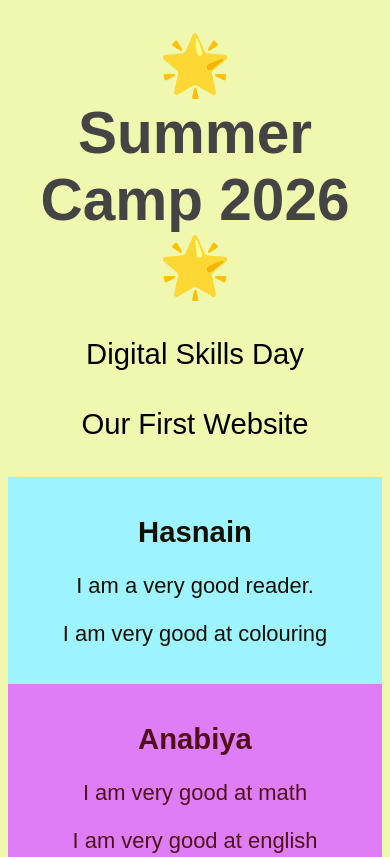
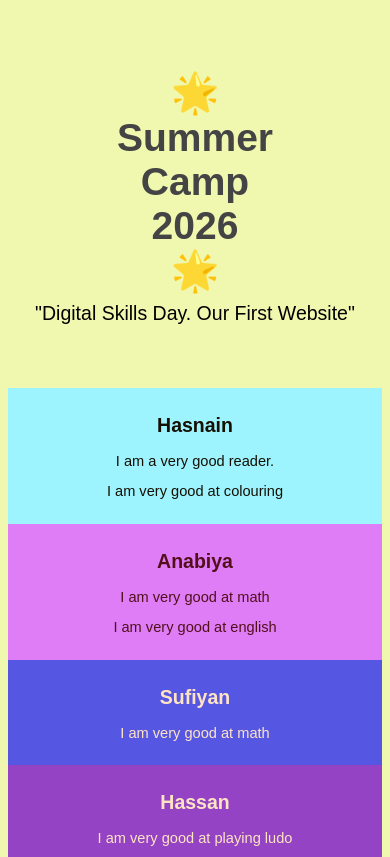
Before and after one commit to ebadcommits/summer-camp-2026, a plain HTML site: page index.html in a window 390 px wide. Shown: the top 857 px of the page. Drawn offline with Linux system fonts and the light colour scheme.

Commit message:
Update header styles and adjust media queries for improved responsiveness

```diff
--- a/index.html
+++ b/index.html
@@ -9,9 +9,8 @@
 </head>
 <body>
 <header>
-    <h1> <span>🌟</span> Summer Camp 2026 <span>🌟</span></h1>
-    <p>Digital Skills Day</p>
-    <p>Our First Website</p>
+    <h1> <span>🌟</span>Summer <span>Camp </span>2026<span>🌟</span></h1>
+    <p>"Digital Skills Day. Our First Website"</p>
 </header>
     <section>
         <div class="hasnain">
--- a/style.css
+++ b/style.css
@@ -22,7 +22,7 @@ header h1{
     color: rgb(68, 68, 68);
     font-size: 5rem;
     text-align: center;
-    margin: 2rem;
+    margin: 8rem 2rem 0rem 2rem;
     font-weight: 900;
     /* margin-bottom: 1.25rem; */
 }
@@ -30,7 +30,7 @@ header h1{
 header p{
     text-align: center;
     font-size: 2.5rem;
-    margin: 3.125rem;
+    margin: 1rem 2rem 8rem 2rem;
 }
 
 .hasnain{
@@ -298,9 +298,9 @@ footer{
 }
 
 
-@media (min-width: 300px) {
+@media (min-width: 100px) {
     html, body {
-        font-size: 3vw;
+        font-size: 2vw;
     }
     span{
         display: block;
@@ -312,7 +312,22 @@ footer{
 
 @media (min-width: 400px) {
     html, body {
-        font-size: 1.5vh;
+        font-size: 1vh;
+    }
+    span{
+        display: block;
+    }
+    footer{
+        font-size: 1.25rem;
+    }
+    header p{
+        font-size: 2vh;
+    }
+}
+
+@media (min-width: 768px) {
+    html, body {
+        font-size: 1.2vh;
     }
     span{
         display: block;
@@ -324,7 +339,7 @@ footer{
 
 @media (min-width: 1200px) {
     html, body {
-        font-size: 16px;
+        font-size: 12px;
     }
     span{
         display: inline;
```
